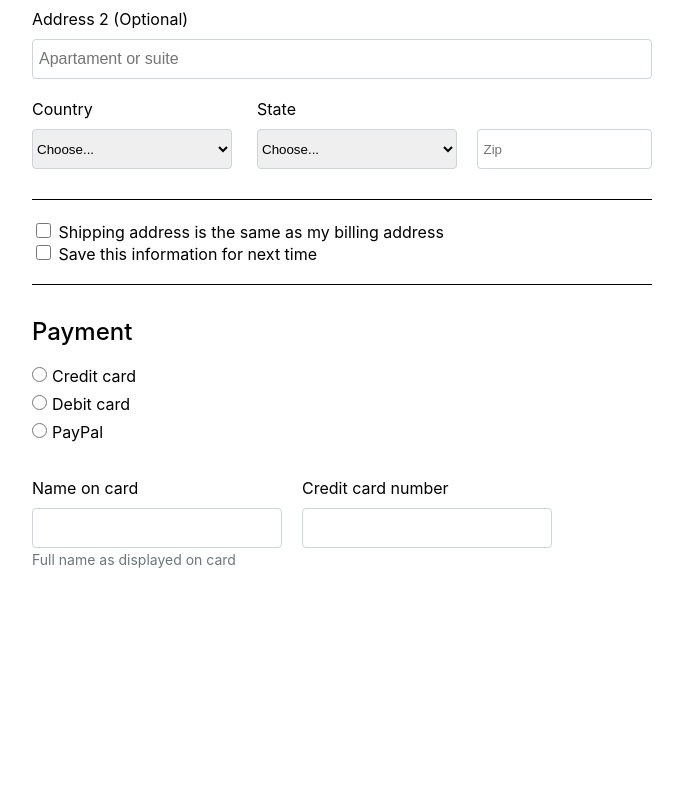
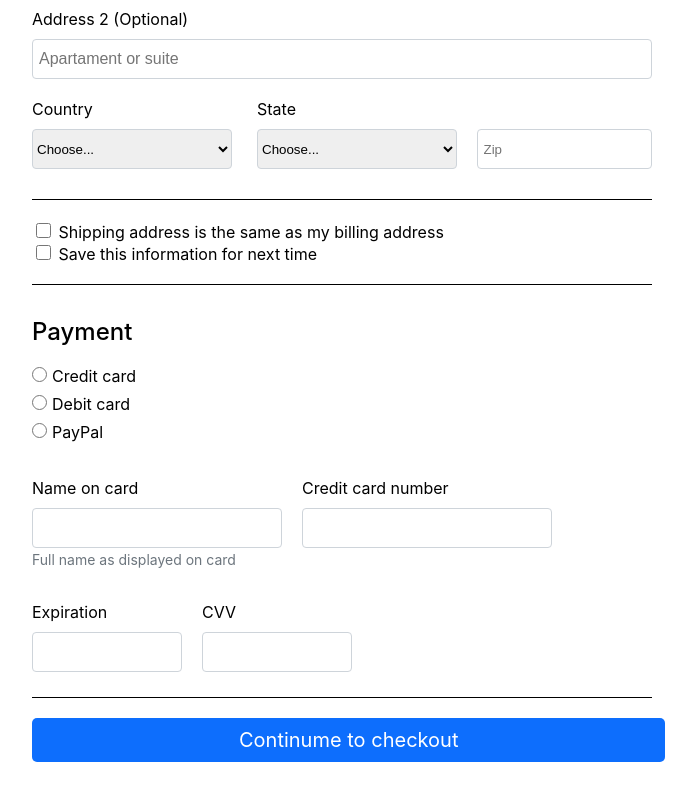
Before and after one commit to DanilBond/checkout, a plain HTML site: page index.html in a window 1280 px wide. Shown: the part 703-1503 px from the top of the page, without its empty margins (138-834 px from the left). Before the commit the page ends 1385 px from the top, so only its background shows below. Drawn offline with Linux system fonts and the light colour scheme.

Commit message:
All inputs finished

```diff
--- a/index.html
+++ b/index.html
@@ -109,7 +109,21 @@
                     <div class="Form__Input__Name USname PayInputDiv"><label for="NN">Credit card number</label></div>
                     <input class="Form__Input PayInput" placeholder="" type="text" name="NN">
                 </div>
+
                 </div>
+
+                <div id="PayCodes">
+                    <div>
+                        <div class="Form__Input__Name USname"><label for="EX">Expiration</label></div>
+                        <input class="Form__Input  PayCodeDiv" placeholder="" type="text" name="NC">
+
+                    </div>
+                    <div>
+                        <div class="Form__Input__Name USname"><label for="CVV">CVV</label></div>
+                        <input class="Form__Input  PayCodeDiv" placeholder="" type="text" name="CVV">
+                    </div>
+                </div>
+                <a href="#" id="FinishBtn">Continume to checkout</a>
                     </div>
                     </div>
 
--- a/style.css
+++ b/style.css
@@ -111,7 +111,7 @@ margin-bottom: 8px;
 #Radios ul{
     padding: 0;
 }
-#PayInfo{
+#PayInfo, #PayCodes{
     display: flex;
 
 }
@@ -124,3 +124,20 @@ margin-bottom: 8px;
 .PayInput{
     width: 250px;
 }
+.PayCodeDiv{
+    width: 150px;
+}
+#PayCodes{
+    border-bottom: 1px solid black;
+    padding-bottom: 25px;
+    width: 620px;
+    margin-bottom: 30px;
+}
+#FinishBtn{
+    border-radius: 5px;
+    text-decoration: none;
+    color: white;
+    font-size: 20px;
+    background-color: #0d6efd;
+    padding: 10px 207px;
+}
```
